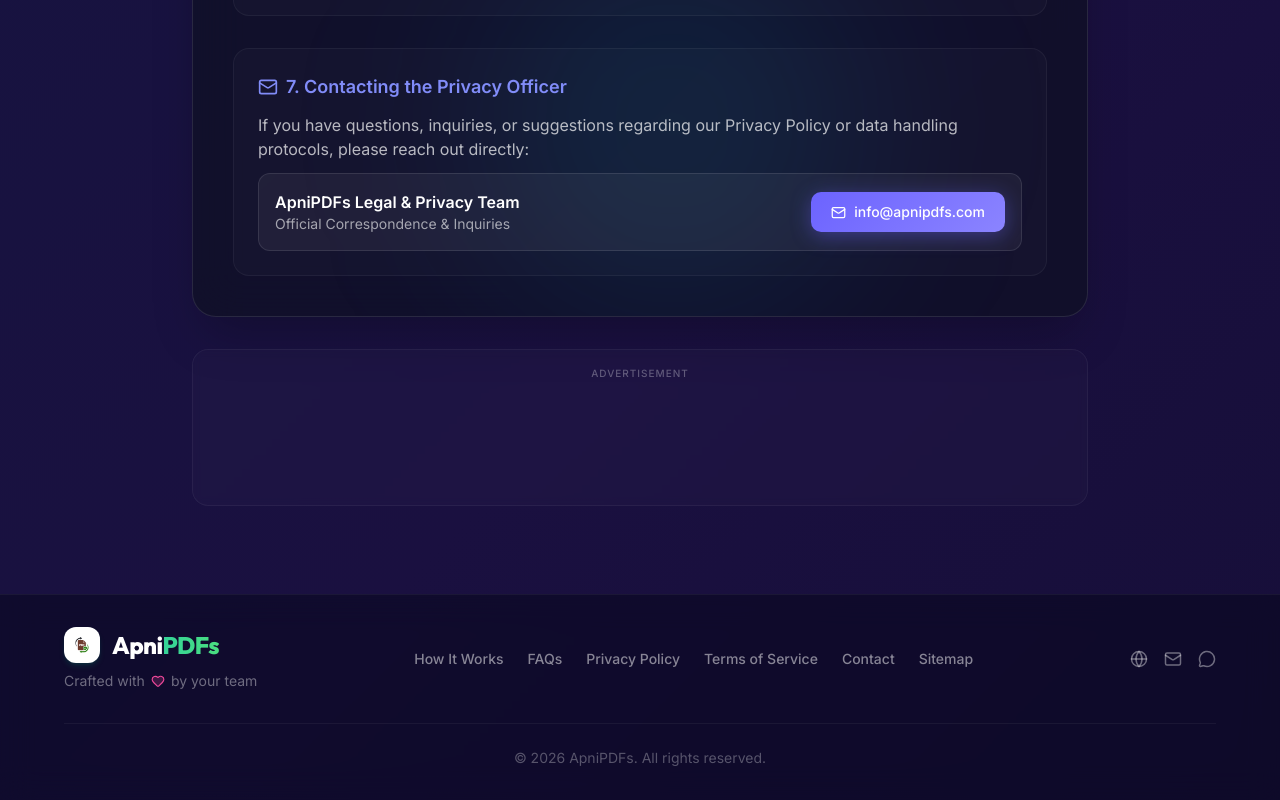
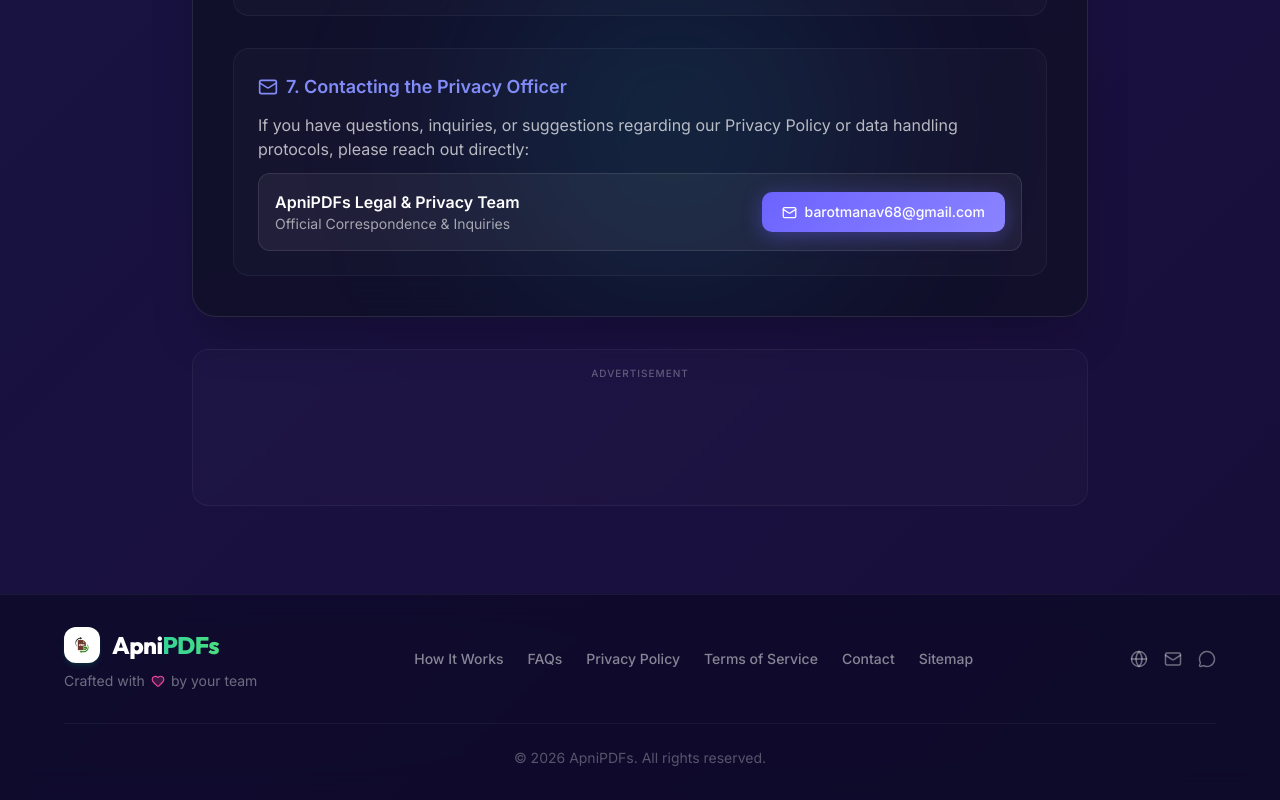
Before and after one commit to Prap1/Doc-Flow, a React (Vite) app: page /privacy in a window 1280 px wide. Shown: the part 2345-3145 px from the top of the page. Built offline with nearby package versions, Linux system fonts and the light colour scheme.

Commit message:
feat: add Terms, Contact, and Privacy Policy pages

```diff
--- a/src/pages/Contact.jsx
+++ b/src/pages/Contact.jsx
@@ -58,11 +58,11 @@
               <div className="space-y-3 pt-3 border-t border-white/5 text-sm text-white/70">
                 <div className="flex items-center gap-3">
                   <Mail size={16} className="text-indigo-400" />
-                  <span>General Support: <strong>info@apnipdfs.com</strong></span>
+                  <span>General Support: <strong>barotmanav68@gmail.com</strong></span>
                 </div>
                 <div className="flex items-center gap-3">
                   <ShieldCheck size={16} className="text-emerald-400" />
-                  <span>Privacy Inquiries: <strong>privacy@apnipdfs.com</strong></span>
+                  <span>Privacy Inquiries: <strong>barotmanav68@gmail.com</strong></span>
                 </div>
               </div>
             </div>
--- a/src/pages/PrivacyPolicy.jsx
+++ b/src/pages/PrivacyPolicy.jsx
@@ -174,10 +174,10 @@
                   <div className="text-white/60 text-sm">Official Correspondence & Inquiries</div>
                 </div>
                 <a
-                  href="mailto:info@apnipdfs.com"
+                  href="mailto:barotmanav68@gmail.com"
                   className="btn btn-primary inline-flex items-center gap-2 text-sm"
                 >
-                  <Mail size={15} /> info@apnipdfs.com
+                  <Mail size={15} /> barotmanav68@gmail.com
                 </a>
               </div>
             </section>
--- a/src/pages/TermsConditions.jsx
+++ b/src/pages/TermsConditions.jsx
@@ -142,10 +142,10 @@
                 If you have any questions or require legal clarification regarding these Terms of Service, please contact our administrative team:
               </p>
               <a
-                href="mailto:info@apnipdfs.com"
+                href="mailto:barotmanav68@gmail.com"
                 className="text-indigo-400 font-medium hover:underline inline-flex items-center gap-1.5"
               >
-                <Mail size={16} /> info@apnipdfs.com
+                <Mail size={16} /> barotmanav68@gmail.com
               </a>
             </section>
           </div>
```
